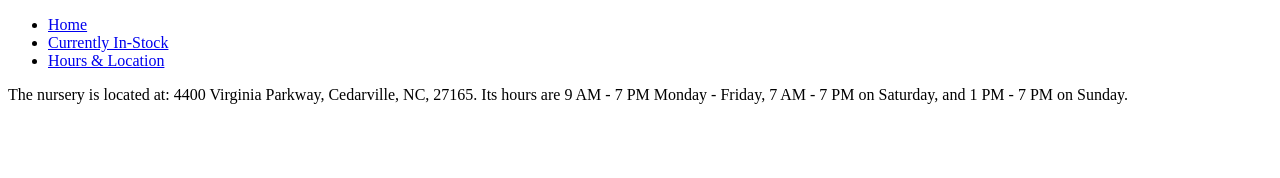
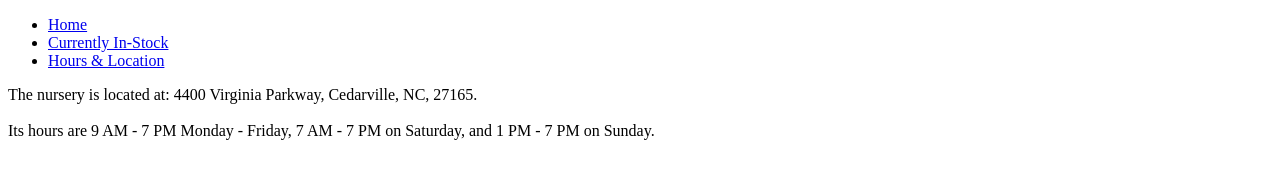
Before and after one commit to Momentum-Team-14/small-business-website-Tomtuhtomtom, a plain HTML site: page info.html in a window 1280 px wide. Drawn offline with Linux system fonts and the light colour scheme.

Commit message:
Update after paragraph changes

```diff
--- a/info.html
+++ b/info.html
@@ -18,7 +18,7 @@
 </nav>
 
 <body>
-    <p>The nursery is located at: 4400 Virginia Parkway, Cedarville, NC, 27165.
+    <p>The nursery is located at: 4400 Virginia Parkway, Cedarville, NC, 27165.<br><br>
 
         Its hours are 9 AM - 7 PM Monday - Friday, 7 AM - 7 PM on Saturday, and 1 PM - 7 PM on Sunday.</p>
 </body>
```
